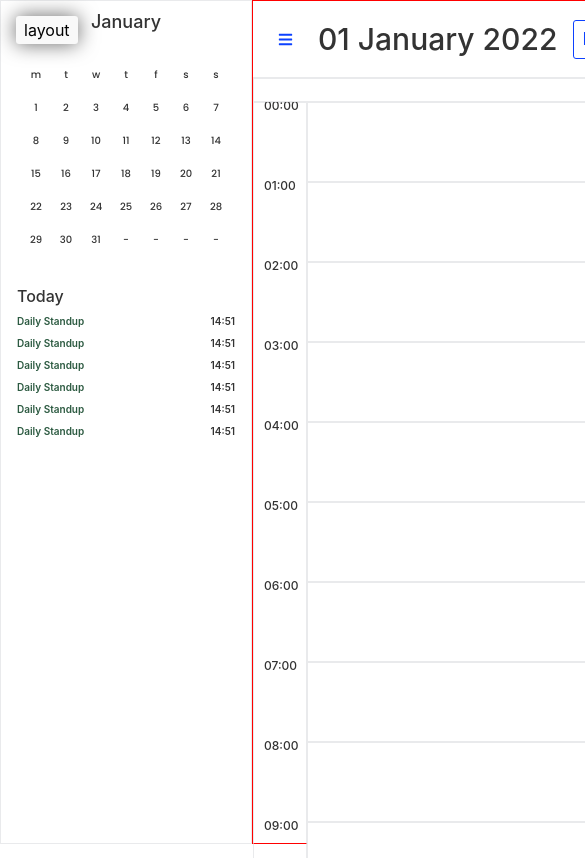
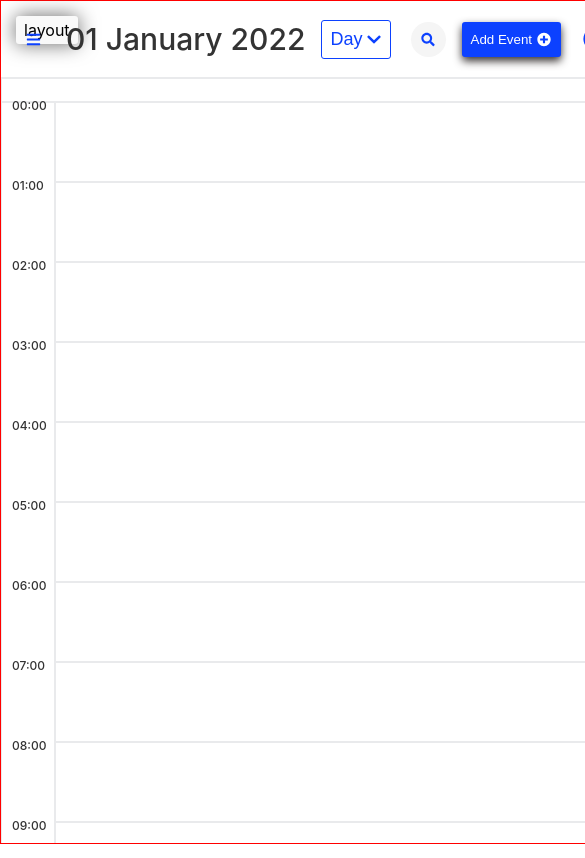
Before and after one commit to aftabrehan/calendarwex, a Next.js app: page /stories/layout in a window 390 px wide. Shown: the top 858 px of the page, 585 px wide, since content can reach past the window. Built offline with nearby package versions, Linux system fonts and the light colour scheme; a web font is replaced by a local one.

Commit message:
Layout Fixes

```diff
--- a/src/components/dropdown/Dropdown.js
+++ b/src/components/dropdown/Dropdown.js
@@ -84,7 +84,7 @@ const DropDown = ({
             key={index}
             value={index + 1}
             onClick={e => {
-              liOnClick || handleValue(e.target.value)
+              handleValue(e.target.value) || liOnClick
             }}
             onMouseUpCapture={onMouseUpCapture}
           >
--- a/src/components/label/Label.module.scss
+++ b/src/components/label/Label.module.scss
@@ -4,7 +4,7 @@
 .label {
   box-sizing: border-box;
   @extend .flexRowStart;
-  width: 673px;
+  min-width: 1000px;
   height: 24px;
   border-bottom: 1px solid $stroke;
   border: 1px solid$stroke;
@@ -90,7 +90,7 @@
 
 .labelLeft {
   padding: 0px;
-  width: 54px;
+  min-width: 54px;
   height: 120rem;
   border: 1px solid $stroke;
   user-select: none;
--- a/src/components/layout/Layout.js
+++ b/src/components/layout/Layout.js
@@ -34,7 +34,6 @@ const getTimeHHMM = d => {
 const Layout = ({ logoutHandler, signOut }) => {
   const [data, setData] = useState({
     type: 'dayView',
-    hours: <LabelLeft />,
     day: <StructureColumn width="100%" />,
   })
   const [label, setLabel] = useState(<LabelTop type="row" mainWidth="100%" />)
@@ -126,7 +125,6 @@ const Layout = ({ logoutHandler, signOut }) => {
       setLabel(<LabelTop type="row" mainWidth="100%" />)
       setData({
         type: 'dayView',
-        hours: <LabelLeft />,
         day: (
           <StructureColumn
             width="100%"
@@ -186,7 +184,6 @@ const Layout = ({ logoutHandler, signOut }) => {
       )
       setData({
         type: 'weekView',
-        hours: <LabelLeft />,
         days,
       })
     } else if (props === 3) {
@@ -318,24 +315,27 @@ const Layout = ({ logoutHandler, signOut }) => {
         <Toolbar logout={signOut} handleType={typeHandler} width="100%" />
         {label}
         <div className={stl.container} style={{ width: '100%' }}>
+          <LabelLeft />
+          <div className={stl.structureGrid}>
             <StructureGrid
               width="100%"
               type={data.type}
               variant={data.variant}
-            hours={data.hours}
               day={data.day}
               days={data.days}
               month={data.month}
               months={data.months}
               customClass={stl.structureGrid}
             />
-          <button
+          </div>
+          {/* for testing purpose */}
+          {/* <button
             onClick={() => {
               logoutHandler(1)
             }}
           >
             Click me!
-          </button>
+          </button> */}
         </div>
       </div>
     </div>
--- a/src/components/layout/Layout.module.scss
+++ b/src/components/layout/Layout.module.scss
@@ -13,10 +13,26 @@
   .main {
     width: 84%;
     border: 1px solid red;
+    min-width: 630px;
+    overflow: scroll;
+
+    &::-webkit-scrollbar {
+      display: none;
+    }
   }
 
   .container {
     height: 89.8%;
+    display: flex;
+    // overflow: scroll;
+
+    // &::-webkit-scrollbar {
+    //   display: none;
+    // }
+  }
+
+  .structureGrid {
+    width: 100%;
     overflow: scroll;
 
     &::-webkit-scrollbar {
@@ -48,10 +64,10 @@
   align-items: stretch;
 }
 
-// @media screen and (max-width: 1260px) {
-//   .layout {
-//     .sideBar {
-//       display: none;
-//     }
-//   }
-// }
+@media screen and (max-width: 900px) {
+  .layout {
+    .sideBar {
+      display: none;
+    }
+  }
+}
--- a/src/components/structure/grid/StructureGrid.js
+++ b/src/components/structure/grid/StructureGrid.js
@@ -20,10 +20,7 @@ const StructureGrid = ({
     style={{ width, height }}
   >
     {months || month || (
-      <div className={clsx(stl[`${type}`], customClassWeek)}>
-        {hours}
-        {days || day}
-      </div>
+      <div className={clsx(stl[`${type}`], customClassWeek)}>{days || day}</div>
     )}
   </div>
 )
```
Lines whose indentation alone changed are shown as unchanged.
